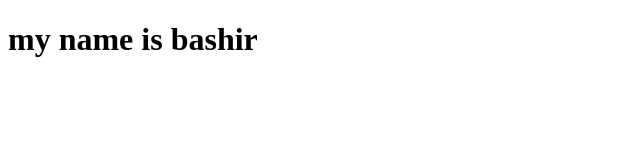
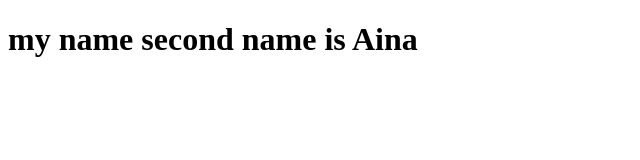
Before and after one commit to omoainaofetu/learningbranching-, a plain HTML site: page index.html in a window 1280 px wide. Shown: the whole page, without its empty margins (0-640 px from the left). Drawn offline with Linux system fonts and the light colour scheme.

Commit message:
created my second nmae

```diff
--- a/index.html
+++ b/index.html
@@ -6,6 +6,6 @@
     <title>Names</title>
 </head>
 <body>
-    <h1>my name is bashir</h1>
+    <h1>my name second name is Aina</h1>
 </body>
 </html>
```
